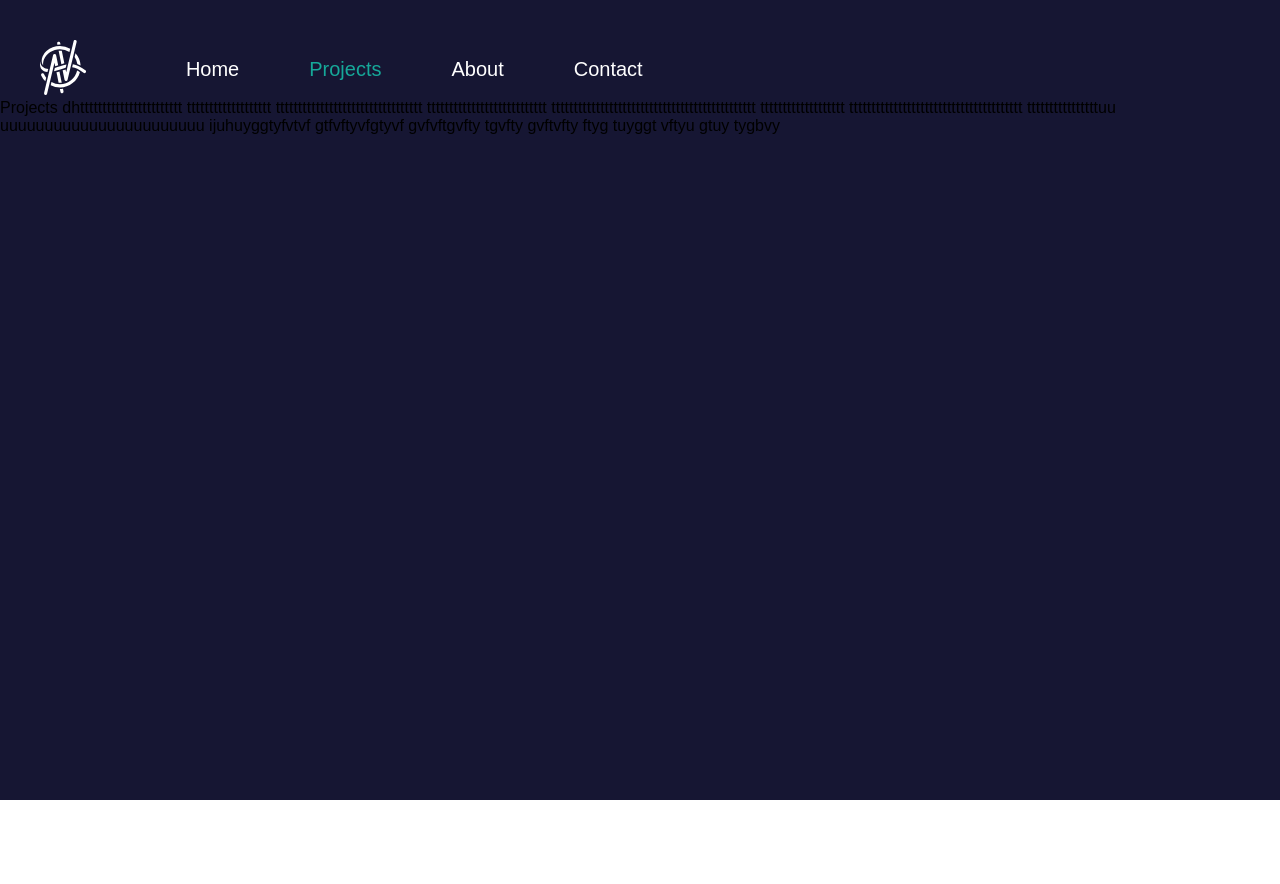
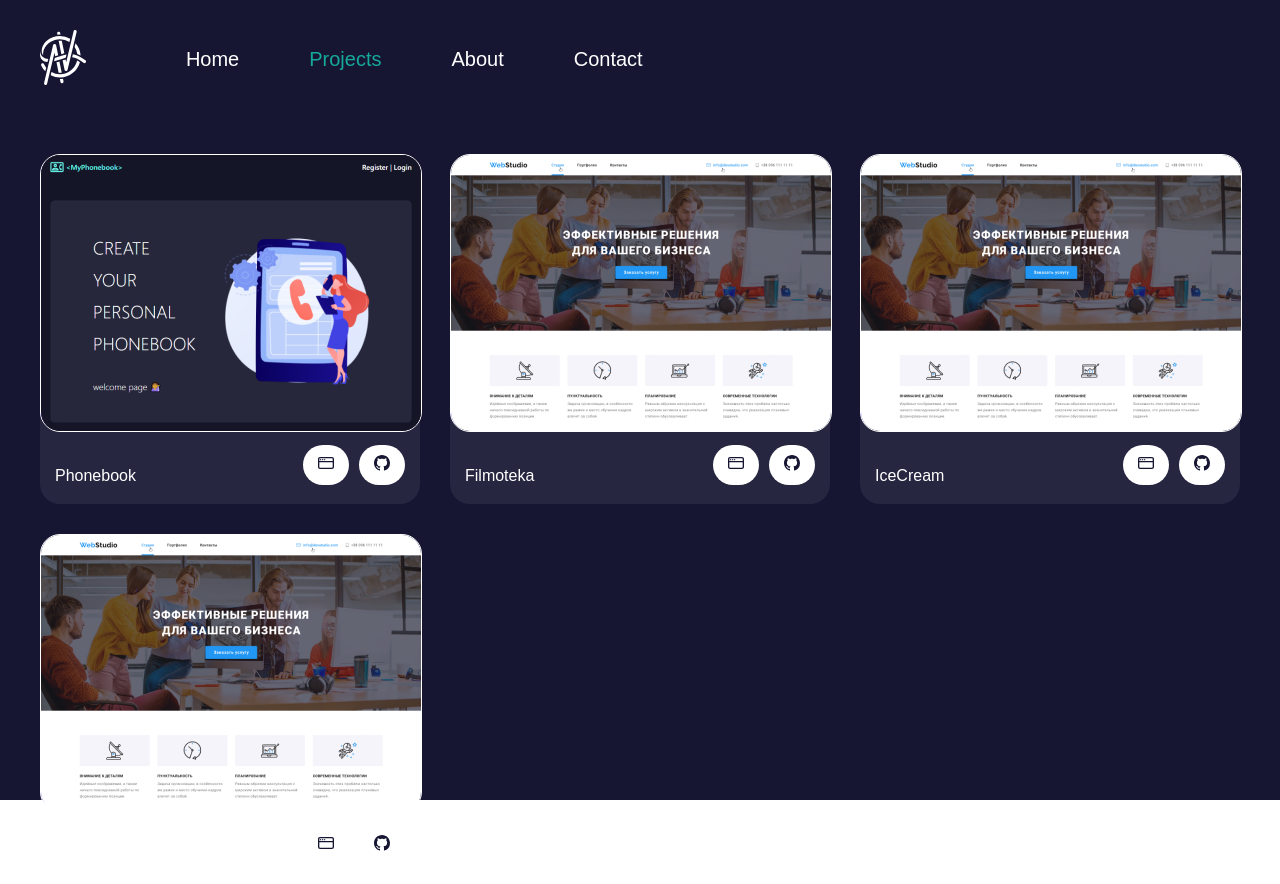
Before and after one commit to nikstyles/portfolio, a React (Create React App) app: page /portfolio/projects in a window 1280 px wide. Before the commit the page ends 800 px from the top, so only its background shows below. Built offline with nearby package versions, Linux system fonts and the light colour scheme.

Commit message:
add listProjects

```diff
--- a/src/components/App.js
+++ b/src/components/App.js
@@ -10,7 +10,7 @@ const WrapApp = styled.div`
 
 const Homepage = lazy(() => import('pages/Homepage'));
 const Projects = lazy(() => import('pages/Projects/Projects'));
-// const MovieDetails = lazy(() => import('pages/MovieDetails'));
+const About = lazy(() => import('pages/About/About'));
 
 export const App = () => {
   return (
@@ -20,7 +20,7 @@ export const App = () => {
         <Routes>
           <Route path="/" element={<Homepage />} />
           <Route path="/projects" element={<Projects />} />
-          {/* <Route path="/movies/:movieId/" element={<MovieDetails />}></Route> */}
+          <Route path="/about" element={<About />} />
           <Route path="*" element={<Homepage />} />
         </Routes>
       </Suspense>
--- a/src/components/CastInfo/index.js
+++ /dev/null
@@ -1 +0,0 @@
-export { default } from './CastInfo';
--- a/src/components/Navigation/Navigation.module.css
+++ b/src/components/Navigation/Navigation.module.css
@@ -4,7 +4,7 @@
   left: 0; */
   /* height: 30px; */
   /* width: 100%;*/
-  padding-top: 40px;
+  padding-top: 30px;
   background-color: #161633;
   /* border: none;
   display: flex;
--- /dev/null
+++ b/src/pages/About/About.jsx
@@ -0,0 +1,29 @@
+import Container from '../../components/Container/Container';
+// import styled from 'styled-components';
+
+// const HeroBanner = styled.div`
+//   box-sizing: border-box;
+
+//   width: 100%;
+//   height: 468px;
+//   background-color: ${props => props.theme.colors.primary};
+//   border-radius: ${props => props.theme.radii.big};
+//   position: relative;
+//   margin-top: 70px;
+//   padding: 80px 0;
+// `;
+
+export default function About() {
+  return (
+    <Container>
+      <div>
+        Projects dhttttttttttttttttttttttt ttttttttttttttttttt
+        ttttttttttttttttttttttttttttttttt ttttttttttttttttttttttttttt
+        tttttttttttttttttttttttttttttttttttttttttttttt ttttttttttttttttttt
+        ttttttttttttttttttttttttttttttttttttttt ttttttttttttttttuu
+        uuuuuuuuuuuuuuuuuuuuuuu ijuhuyggtyfvtvf gtfvftyvfgtyvf gvfvftgvfty
+        tgvfty gvftvfty ftyg tuyggt vftyu gtuy tygbvy
+      </div>
+    </Container>
+  );
+}
--- a/src/pages/Projects/Projects.jsx
+++ b/src/pages/Projects/Projects.jsx
@@ -1,14 +1,92 @@
-import React from 'react';
+import Container from '../../components/Container/Container';
+import styled from 'styled-components';
+// import { Link } from 'react-router-dom';
+import items from './items';
+import { BsGithub } from 'react-icons/bs';
+import { CgBrowser } from 'react-icons/cg';
+
+const ListProjects = styled.ul`
+  margin-top: 65px;
+  list-style: none;
+  display: flex;
+  flex-wrap: wrap;
+  gap: 30px;
+`;
+const ItemProjects = styled.li`
+  height: 350px;
+  border-radius: ${props => props.theme.radii.big};
+
+  background-color: rgba(255, 255, 255, 0.07);
+`;
+const WrapCoverProject = styled.div`
+  border-radius: ${props => props.theme.radii.big};
+  background: linear-gradient(transparent, #663ee1);
+  /* position: relative; */
+  z-index: -10;
+  width: 380px;
+  height: 276px;
+`;
+const CoverProject = styled.img`
+  border-radius: ${props => props.theme.radii.big};
+  border: solid 1px white;
+  :hover {
+    opacity: 20%;
+  }
+`;
+
+const WrapLink = styled.div`
+  display: flex;
+  align-items: center;
+  justify-content: center;
+  gap: 10px;
+`;
+const LinkButton = styled.a`
+  justify-content: center;
+  padding: 10px 15px;
+  border-radius: ${props => props.theme.radii.big};
+  background-color: ${props => props.theme.colors.text};
+  text-decoration: none;
+  color: ${props => props.theme.colors.background};
+
+  :hover {
+    background-color: ${props => props.theme.colors.primary};
+    color: ${props => props.theme.colors.text};
+  }
+`;
+
+const TitleName = styled.p`
+  color: ${props => props.theme.colors.text};
+`;
+const WrapInfo = styled.div`
+  display: flex;
+  align-items: flex-end;
+  justify-content: space-between;
+  padding: 15px;
+`;
 
 export default function Projects() {
+  const elements = items.map(({ id, toSite, toGithub, text, image }) => (
+    <ItemProjects key={id}>
+      <WrapCoverProject>
+        <CoverProject src={image} />
+      </WrapCoverProject>
+      <WrapInfo>
+        <TitleName>{text}</TitleName>
+        <WrapLink>
+          <LinkButton href={toSite} type="button" target="_blank">
+            <CgBrowser />
+          </LinkButton>
+          <LinkButton href={toGithub} type="button" target="_blank">
+            <BsGithub />
+          </LinkButton>
+        </WrapLink>
+      </WrapInfo>
+    </ItemProjects>
+  ));
+
   return (
-    <div>
-      Projects dhttttttttttttttttttttttt ttttttttttttttttttt
-      ttttttttttttttttttttttttttttttttt ttttttttttttttttttttttttttt
-      tttttttttttttttttttttttttttttttttttttttttttttt ttttttttttttttttttt
-      ttttttttttttttttttttttttttttttttttttttt ttttttttttttttttuu
-      uuuuuuuuuuuuuuuuuuuuuuu ijuhuyggtyfvtvf gtfvftyvfgtyvf gvfvftgvfty tgvfty
-      gvftvfty ftyg tuyggt vftyu gtuy tygbvy
-    </div>
+    <Container>
+      <ListProjects>{elements}</ListProjects>
+    </Container>
   );
 }
--- /dev/null
+++ b/src/pages/Projects/items.js
@@ -0,0 +1,40 @@
+import { nanoid } from 'nanoid';
+import webStudio from '../../images/project_web-studio.jpg';
+import phonebook from '../../images/project_phonebook.jpg';
+
+const items = [
+  {
+    id: nanoid(),
+    toSite: 'https://nikstyles.github.io/goit-react-hw-08-phonebook/',
+    toGithub: 'https://github.com/nikstyles/goit-react-hw-08-phonebook',
+    text: 'Phonebook',
+    tech: [],
+    image: phonebook,
+  },
+  {
+    id: nanoid(),
+    toSite: 'https://nadtosonna.github.io/js-team-project-4/',
+    toGithub: 'https://github.com/nadtosonna/js-team-project-4/',
+    text: 'Filmoteka',
+    tech: [],
+    image: webStudio,
+  },
+  {
+    id: nanoid(),
+    toSite: 'https://mkundeev.github.io/team-project/',
+    toGithub: 'https://github.com/mkundeev/team-project',
+    text: 'IceCream',
+    tech: [],
+    image: webStudio,
+  },
+  {
+    id: nanoid(),
+    toSite: 'https://nikstyles.github.io/goit-markup-hw-08/',
+    toGithub: 'https://github.com/nikstyles/goit-markup-hw-08/',
+    text: 'WebStudio',
+    tech: [],
+    image: webStudio,
+  },
+];
+
+export default items;
```
Also changed, not shown: src/components/CastInfo/CastInfo.js (deleted, +0 -26 lines), src/components/CastInfo/CastInfo.module.css (deleted, +0 -25 lines), src/images/project_phonebook.jpg (added), src/images/project_web-studio.jpg (added).
